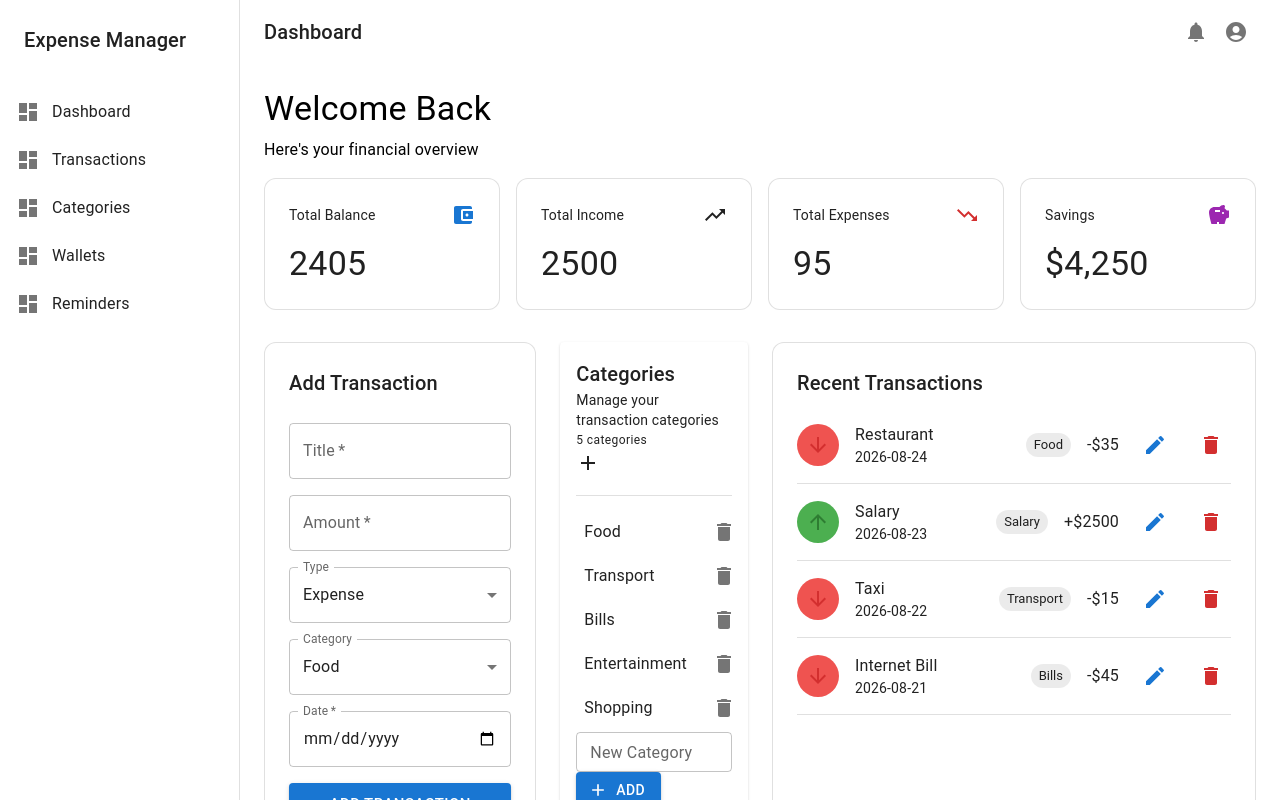
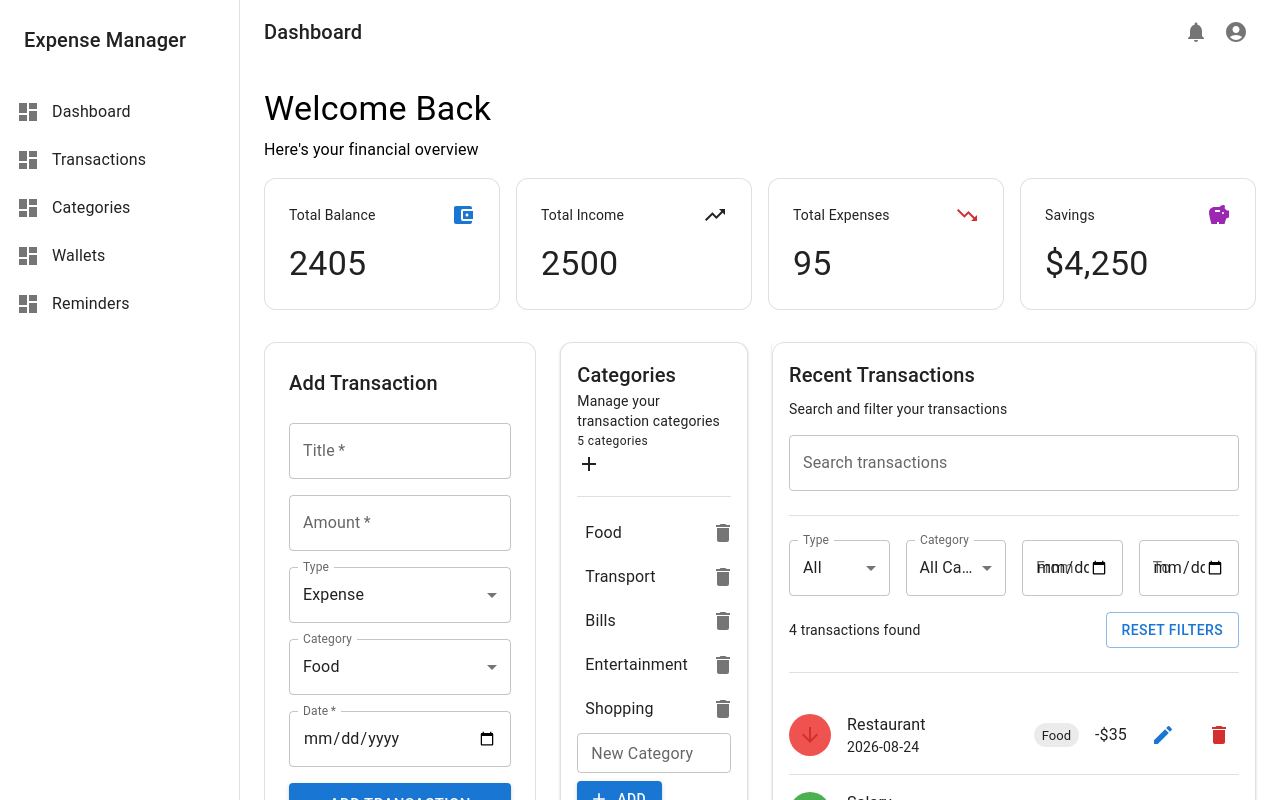
Before and after one commit to mirzakhani2003-del/Expense-Manager, a React (Vite) app: page / in a window 1280 px wide. Shown: the top 800 px of the page. Built offline with nearby package versions, Linux system fonts and the light colour scheme.

Commit message:
Add transaction search and filters

```diff
--- a/src/components/CategoryManager.jsx
+++ b/src/components/CategoryManager.jsx
@@ -35,7 +35,13 @@ const CategoryManager = () => {
 
   return (
     <>
-      <Card>
+      <Card
+        sx={{
+          borderRadius: 3,
+          border: "1px solid",
+          borderColor: "divider",
+        }}
+      >
         <CardContent>
           <Box
             display="flex"
@@ -98,6 +104,7 @@ const CategoryManager = () => {
               variant="contained"
               startIcon={<AddIcon />}
               onClick={handleAdd}
+              sx={{ mt: 1 }}
             >
               Add
             </Button>
--- a/src/components/dashboard/RecentTransactions.jsx
+++ b/src/components/dashboard/RecentTransactions.jsx
@@ -1,30 +1,193 @@
-import { Box, Paper, Typography } from "@mui/material";
+import {
+  Box,
+  Card,
+  CardContent,
+  Divider,
+  Typography,
+  TextField,
+  FormControl,
+  InputLabel,
+  Select,
+  MenuItem,
+  Button,
+  Grid,
+} from "@mui/material";
 import TransactionItem from "./TransactionItem";
 import { useTransaction } from "../../context/TransactionContext";
+import { useState } from "react";
+import { useCategory } from "../../context/CategoryContext";
 
 const RecentTransactions = ({ onEdit }) => {
   const { transactions } = useTransaction();
+  const { categories } = useCategory();
+  const [searchTerm, setSearchTerm] = useState("");
+  const [typeFilter, setTypeFilter] = useState("all");
+  const [categoryFilter, setCategoryFilter] = useState("all");
+  const [startDate, setStartDate] = useState("");
+  const [endDate, setEndDate] = useState("");
+
+  const filteredTransactions = transactions.filter((transaction) => {
+    const search = searchTerm.toLowerCase();
+
+    const matchesSearch =
+      transaction.title.toLowerCase().includes(search) ||
+      transaction.amount.toString().includes(search);
+
+    const matchesType = typeFilter === "all" || transaction.type === typeFilter;
+
+    const matchesCategory =
+      categoryFilter === "all" || transaction.category === categoryFilter;
+
+    const matchesStartDate = !startDate || transaction.date >= startDate;
+    const matchesEndDate = !endDate || transaction.date <= startDate;
 
     return (
-    <Paper
-      elevation={0}
-      sx={{
-        p: 3,
-        borderRadius: 3,
-        border: "1px solid",
-        borderColor: "divider",
-      }}
+      matchesSearch &&
+      matchesType &&
+      matchesCategory &&
+      matchesStartDate &&
+      matchesEndDate
+    );
+  });
+
+  const resetFilters = () => {
+    (setSearchTerm(""),
+      setTypeFilter("all"),
+      setCategoryFilter("all"),
+      setStartDate(""),
+      setEndDate(""));
+  };
+
+  return (
+    <Card>
+      <CardContent
+        sx={{ borderRadius: 3, border: "1px solid", borderColor: "divider" }}
       >
+        <Box sx={{ mb: 2 }}>
           <Typography variant="h6" fontWeight="bold" sx={{ mb: 1 }}>
             Recent Transactions
           </Typography>
 
-      <Box>
-        {transactions.map((transaction) => (
-          <TransactionItem key={transaction.id} transaction={transaction} onEdit={onEdit} />
+          <Typography variant="body2" color="text.secondary">
+            Search and filter your transactions
+          </Typography>
+        </Box>
+
+        <TextField
+          fullWidth
+          label="Search transactions"
+          placeholder="Search transactions..."
+          value={searchTerm}
+          onChange={(event) => setSearchTerm(event.target.value)}
+        />
+
+        <Divider sx={{ my: 3 }} />
+
+        <Grid container spacing={2}>
+          <Grid size={{ xs: 12, sm: 6, md: 3 }}>
+            <FormControl fullWidth>
+              <InputLabel>Type</InputLabel>
+
+              <Select
+                value={typeFilter}
+                label="Type"
+                onChange={(event) => setTypeFilter(event.target.value)}
+              >
+                <MenuItem value="all">All</MenuItem>
+                <MenuItem value="income">Income</MenuItem>
+                <MenuItem value="expense">Expense</MenuItem>
+              </Select>
+            </FormControl>
+          </Grid>
+
+          <Grid size={{ xs: 12, sm: 6, md: 3 }}>
+            <FormControl fullWidth>
+              <InputLabel>Category</InputLabel>
+
+              <Select
+                value={categoryFilter}
+                label="Category"
+                onChange={(event) => setCategoryFilter(event.target.value)}
+              >
+                <MenuItem value="all">All Categories</MenuItem>
+
+                {categories.map((category) => (
+                  <MenuItem key={category} value={category}>
+                    {category}
+                  </MenuItem>
                 ))}
+              </Select>
+            </FormControl>
+          </Grid>
+
+          <Grid size={{ xs: 12, sm: 6, md: 3 }}>
+            <TextField
+              fullWidth
+              label="From"
+              type="date"
+              value={startDate}
+              onChange={(event) => setStartDate(event.target.value)}
+              InputLabelProps={{
+                shrink: true,
+              }}
+            />
+          </Grid>
+
+          <Grid size={{ xs: 12, sm: 6, md: 3 }}>
+            <TextField
+              fullWidth
+              label="To"
+              type="date"
+              value={endDate}
+              onChange={(event) => setEndDate(event.target.value)}
+              InputLabelProps={{
+                shrink: true,
+              }}
+            />
+          </Grid>
+        </Grid>
+
+        <Box
+          sx={{
+            display: "flex",
+            justifyContent: "space-between",
+            alignItems: "center",
+            mt: 2,
+            flexWrap: "wrap",
+            gap: 1,
+          }}
+        >
+          <Typography variant="body2" color="text.secondary">
+            {filteredTransactions.length} transactions found
+          </Typography>
+
+          <Button variant="outlined" onClick={resetFilters}>
+            Reset Filters
+          </Button>
         </Box>
-    </Paper>
+
+        <Divider sx={{ my: 3 }} />
+
+        {filteredTransactions.length === 0 ? (
+          <Box sx={{ textAlign: "center", py: 5 }}>
+            <Typography variant="h6" color="text.secondary">
+              No transactions found
+            </Typography>
+            <Typography variant="h6" color="text.secondary" sx={{ mt: 1 }}>
+              Try changing your search or filters.
+            </Typography>
+          </Box>
+        ) : (
+          filteredTransactions.map((transaction) => (
+            <TransactionItem
+              key={transaction.id}
+              transaction={transaction}
+              onEdit={onEdit}
+            />
+          ))
+        )}
+      </CardContent>
+    </Card>
   );
 };
 
--- a/src/components/transactions/TransactionForm.jsx
+++ b/src/components/transactions/TransactionForm.jsx
@@ -8,7 +8,6 @@ import {
 } from "@mui/material";
 import { useState, useEffect } from "react";
 import { useTransaction } from "../../context/TransactionContext";
-import { transactions } from "../../data/transactions";
 import { useCategory } from "../../context/CategoryContext";
 
 const TransactionForm = ({ editingTransaction, onFinishEdit }) => {
```
Lines whose indentation alone changed are shown as unchanged.
